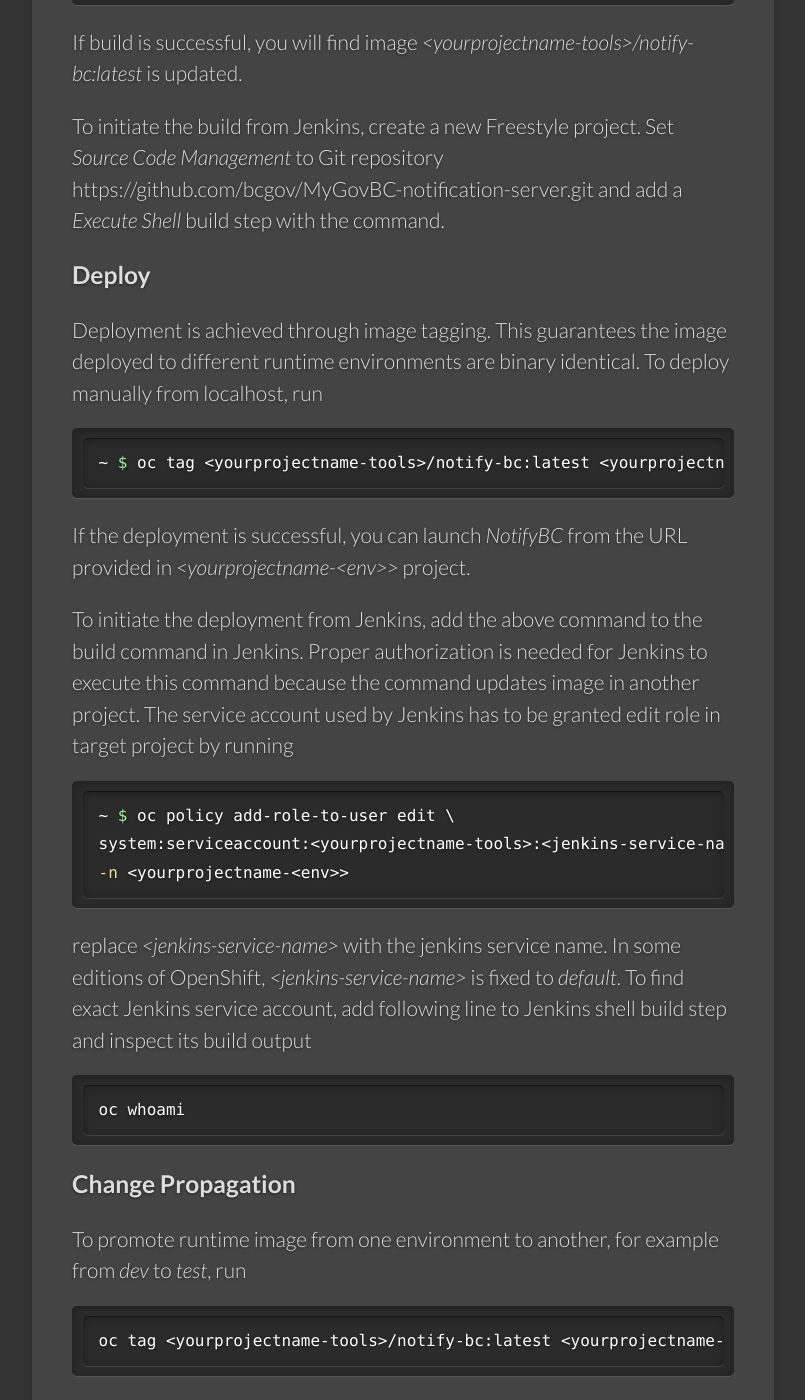
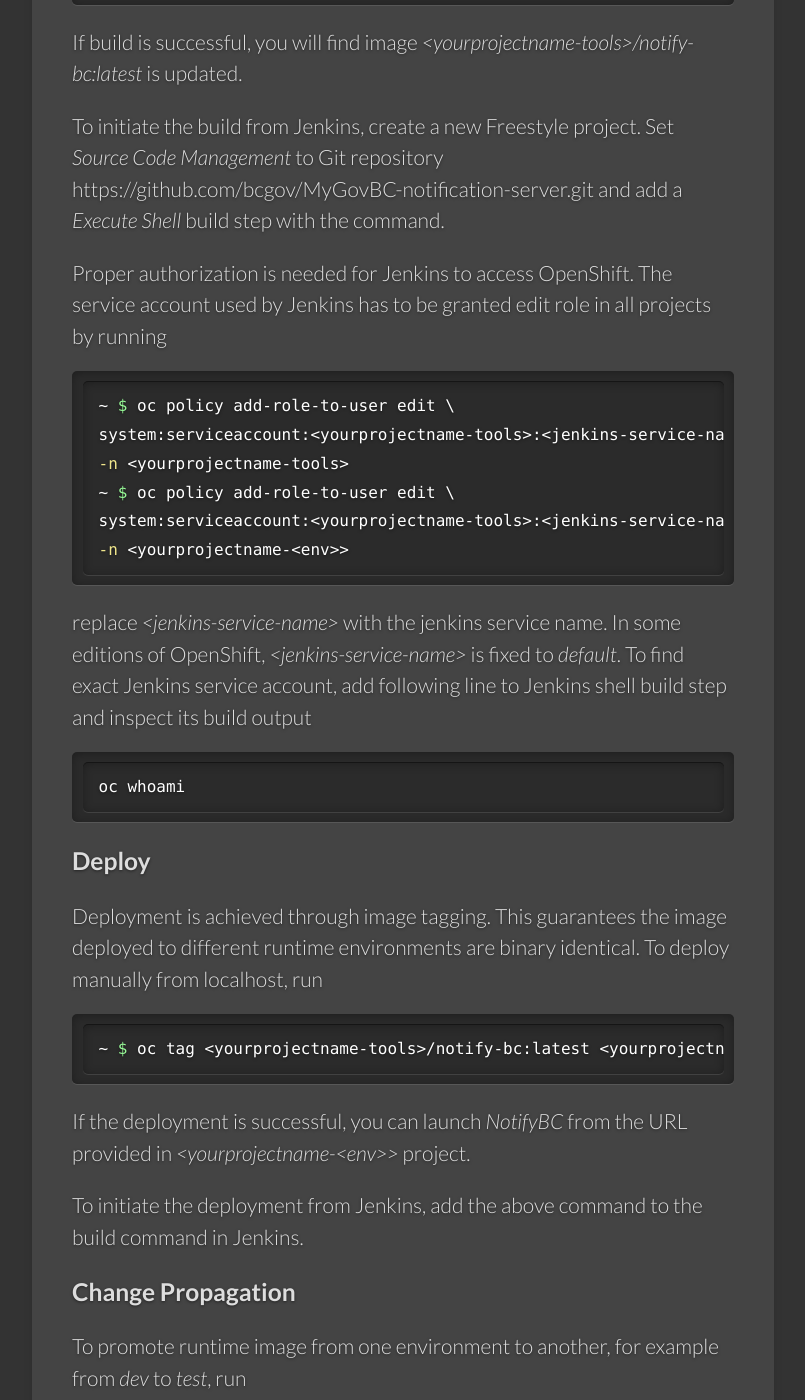
Before and after one commit to bcgov/MyGovBC-notification-server, a Jekyll site: the page built from docs/_docs/installation.md, in a window 1280 px wide and 1400 px high, scrolled down 4780 px. Shown: the whole window, without its empty margins (139-944 px from the left). Built offline with Jekyll 4.4.1, drawn with Linux system fonts in a browser that asks for light colours; some of the changed lines change nothing that is shown; some of the changed text lies outside the part shown.

````diff
--- a/docs/_docs/installation.md
+++ b/docs/_docs/installation.md
@@ -98,10 +98,10 @@
 ... (optional: customize config)
 ~ $ oc login -u <username> -p <password> <openshift-console-url>
 ~ $ oc create -f .opensift-templates/notify-bc-build.yml -n <yourprojectname-tools>
-~ $ oc create -f .opensift-templates/notify-bc-deploy.yml -n <yourprojectname-<env>>
+~ $ oc create -f .opensift-templates/notify-bc.yml -n <yourprojectname-<env>>
 ```
-After this step you will find an instant app template called *notify-bc-build* available in the *\<yourprojectname-tools\>* project and *notify-bc-deploy* in the *\<yourprojectname-\<env\>>* project.
-2. create OpenShift instant apps by clicking *notify-bc-build* and *notify-bc-deploy* template from *Add to Project* in web console of respective projects (Tip: you may need to click *See all* link in Instant Apps section to reveal the template). Adjust parameters as you see fit.
+After this step you will find an instant app template called *notify-bc-build* available in the *\<yourprojectname-tools\>* project and *notify-bc* in the *\<yourprojectname-\<env\>>* project.
+2. create OpenShift instant apps by clicking *notify-bc-build* and *notify-bc* template from *Add to Project* in web console of respective projects (Tip: you may need to click *See all* link in Instant Apps section to reveal the template). Adjust parameters as you see fit.
 
 ### Build
 To build runtime image manually from localhost, run
@@ -113,17 +113,12 @@
 
 To initiate the build from Jenkins, create a new Freestyle project. Set *Source Code Management* to Git repository https://github.com/bcgov/MyGovBC-notification-server.git and add a *Execute Shell* build step with the command.
 
-### Deploy
-Deployment is achieved through image tagging. This guarantees the image deployed to different runtime environments are binary identical. To deploy manually from localhost, run
+Proper authorization is needed for Jenkins to access OpenShift. The service account used by Jenkins has to be granted edit role in all projects by running
 
 ```sh
-~ $ oc tag <yourprojectname-tools>/notify-bc:latest <yourprojectname-<env>>/notify-bc:latest
-```
-If the deployment is successful, you can launch *NotifyBC* from the URL provided in *\<yourprojectname-\<env\>>* project.
-
-To initiate the deployment from Jenkins, add the above command to the build command in Jenkins. Proper authorization is needed for Jenkins to execute this command because the command updates image in another project. The service account used by Jenkins has to be granted edit role in target project by running
-
-```sh
+~ $ oc policy add-role-to-user edit \
+system:serviceaccount:<yourprojectname-tools>:<jenkins-service-name> \
+-n <yourprojectname-tools>
 ~ $ oc policy add-role-to-user edit \
 system:serviceaccount:<yourprojectname-tools>:<jenkins-service-name> \
 -n <yourprojectname-<env>>
@@ -133,6 +128,16 @@
 ```sh
 oc whoami
 ```
+
+### Deploy
+Deployment is achieved through image tagging. This guarantees the image deployed to different runtime environments are binary identical. To deploy manually from localhost, run
+
+```sh
+~ $ oc tag <yourprojectname-tools>/notify-bc:latest <yourprojectname-<env>>/notify-bc:latest
+```
+If the deployment is successful, you can launch *NotifyBC* from the URL provided in *\<yourprojectname-\<env\>>* project.
+
+To initiate the deployment from Jenkins, add the above command to the build command in Jenkins.
 
 ### Change Propagation
 To promote runtime image from one environment to another, for example from *dev* to *test*, run
````
Also changed, not shown: .opensift-templates/notify-bc.yml, 2 other files.
